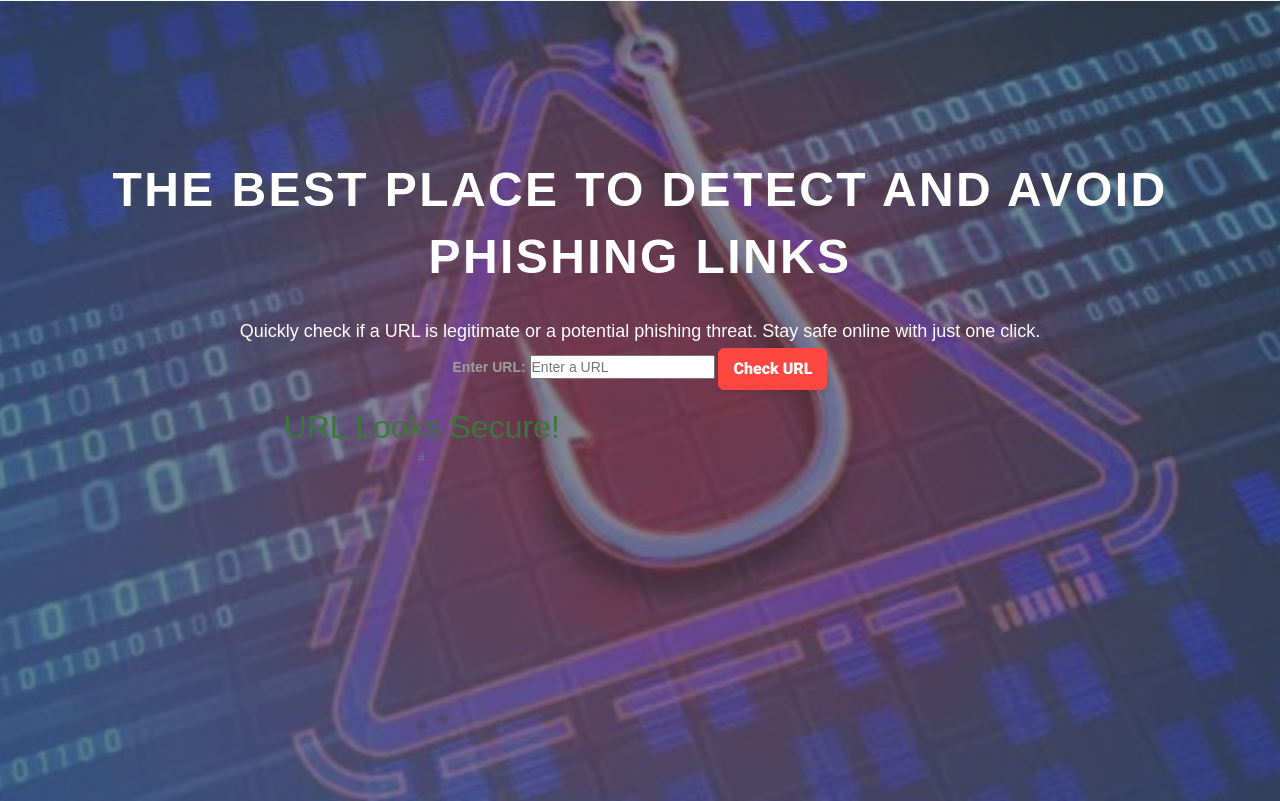
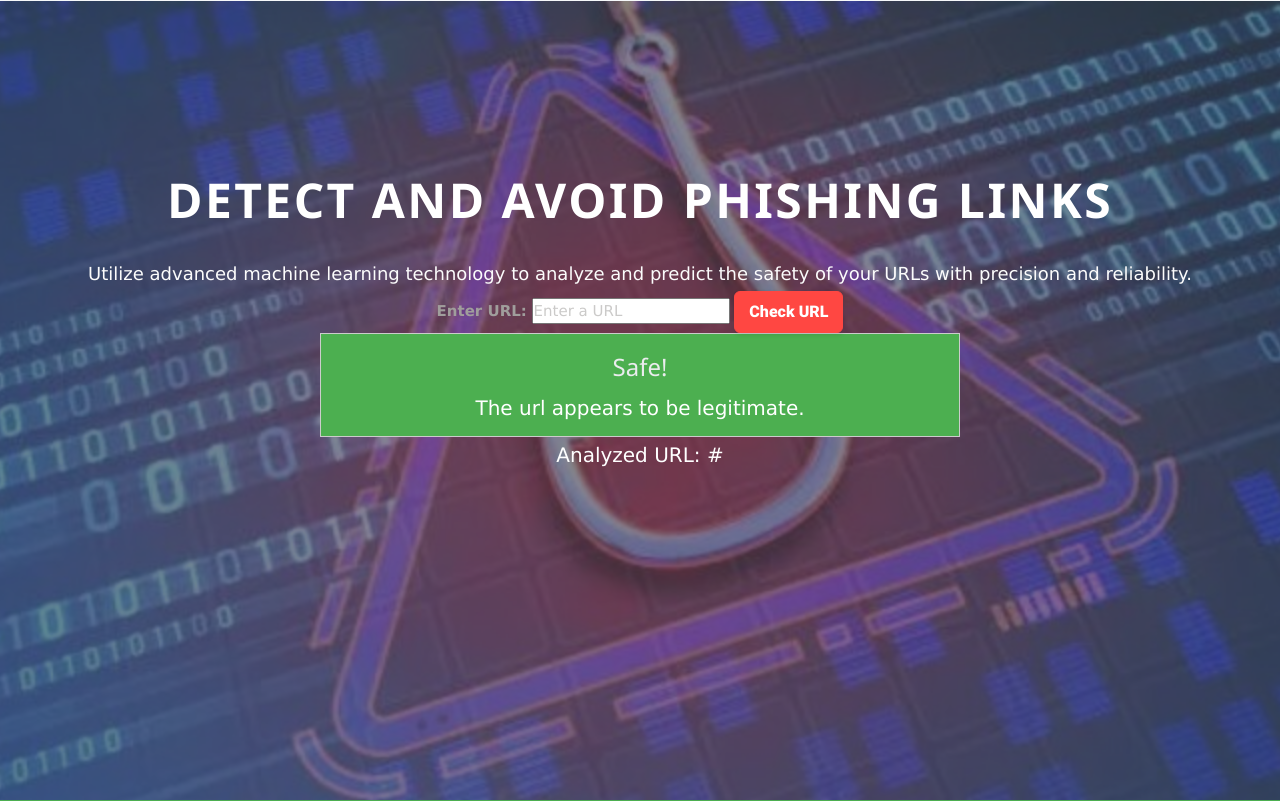
Before and after one commit to Tahazouggari/Pishing-Urls-detector, a Flask app: template templates/index.html in a window 1280 px wide. Run offline with Flask 3, Linux system fonts and the light colour scheme; the template is opened without the code that fills it: most values are stand-ins (such as "Sample title", 1, 10 or a date in 2020); some libraries are stand-ins or nearby versions.

Commit message:
front apdated

```diff
--- a/app.py
+++ b/app.py
@@ -1,3 +1,8 @@
+"""
+Author: Taha Zouggari
+Email: tahazouggari61@gmail.com
+GitHub: https://github.com/Tahazouggari
+"""
 from flask import Flask, request, render_template
 from featureExtractor import featureExtraction
 from pycaret.classification import load_model, predict_model
--- a/featureExtractor.py
+++ b/featureExtractor.py
@@ -1,3 +1,8 @@
+"""
+Author: Taha Zouggari
+Email: tahazouggari61@gmail.com
+GitHub: https://github.com/Tahazouggari
+"""
 import whois
 from urllib.parse import urlparse
 import httpx
--- a/static/assets/css/style.css
+++ b/static/assets/css/style.css
@@ -60,17 +60,18 @@ a,a:hover,a:active,a:focus {
 }
 h1,h2,h3,h4,h5,h6 {
 	margin: 0;
-	color:#343a3f;
+	color:#eaecee;
     font-size: 18px;
     font-weight: 500;
     text-transform: capitalize;
 }
 p {
 	margin: 0;
-	color:#767f86;
-	font-size:14px;
+	color:#ffffff;
+	font-size:20px;
     line-height: 1.8;
     text-transform: initial;
+
 }
 img{border:none;max-width:100%; height:auto;}
 ul{
--- a/templates/index.html
+++ b/templates/index.html
@@ -15,6 +15,7 @@
     <link rel="stylesheet" href="{{ url_for('static', filename='assets/css/bootsnav.css') }}">
     <link rel="stylesheet" href="{{ url_for('static', filename='assets/css/style.css') }}">
     <link rel="stylesheet" href="{{ url_for('static', filename='assets/css/responsive.css') }}">
+	<link rel="stylesheet" href="https://www.w3schools.com/w3css/4/w3.css">
 </head>
 <body>
     <!-- Header -->
@@ -25,9 +26,9 @@
     <!-- Main Section -->
     <section id="home" class="welcome-hero">
         <div class="welcome-hero-txt">
-            <h2>The Best Place to Detect and Avoid Phishing Links</h2>
+            <h2>Detect and Avoid Phishing Links</h2>
             <p>
-                Quickly check if a URL is legitimate or a potential phishing threat. Stay safe online with just one click.
+				Utilize advanced machine learning technology to analyze and predict the safety of your URLs with precision and reliability.
             </p>
         </div>
         <form method="POST" action="/">
@@ -36,19 +37,28 @@
             <button type="submit" class="Check-url">Check URL</button>
         </form>
 		{% if url %}
-		<div class="row justify-content-center mt-3">
 
-		  <div class="col-md-8 col-12 mb-3 mt-3 border shadow-sm bg-light rounded p-3">
 
-			  {% if data.prediction_label == 1 %}
-				  <h1 class='display-6 text-danger fw-bold'>URL does not look secure!</h1>
-			  {% else %}
-				  <h1 class='display-6 text-success fw-bold'>URL Looks Secure!</h1>
-			  {% endif %}
-			  <p class="text-secondary fw-bold"> <small>{{url}}</small></p>
+        {% if data.prediction_label == 1 %}
+
+            <div class="w3-panel w3-red w3-border w3-center" style="max-width: 50%; margin: 0 auto; padding: 10px;">
+				<h3 class="w3-big"> Danger !</h3>
+				<p class="w3-big"> This URL may be a phishing link! </p>
+
+			</div>
+        {% else %}
+		<div class="w3-panel w3-green w3-border w3-center" style="max-width: 50%; margin: 0 auto; padding: 10px;">
+			<h3 class="w3-big">Safe!</h3>
+			<p class="w3-big">The url appears to be legitimate.</p>
+
 		  </div>
-		</div>
-		{% endif %}
+        {% endif %}
+		<p class="w3-big">Analyzed URL: {{ url }}</p>
+
+</div>
+
+{% endif %}
+
     </section>
 
     <!-- Include JavaScript -->
```
Also changed, not shown: extractorFunctions.py (+6 -2 lines), main.py (+7 -3 lines), README.md, 1 other file.
